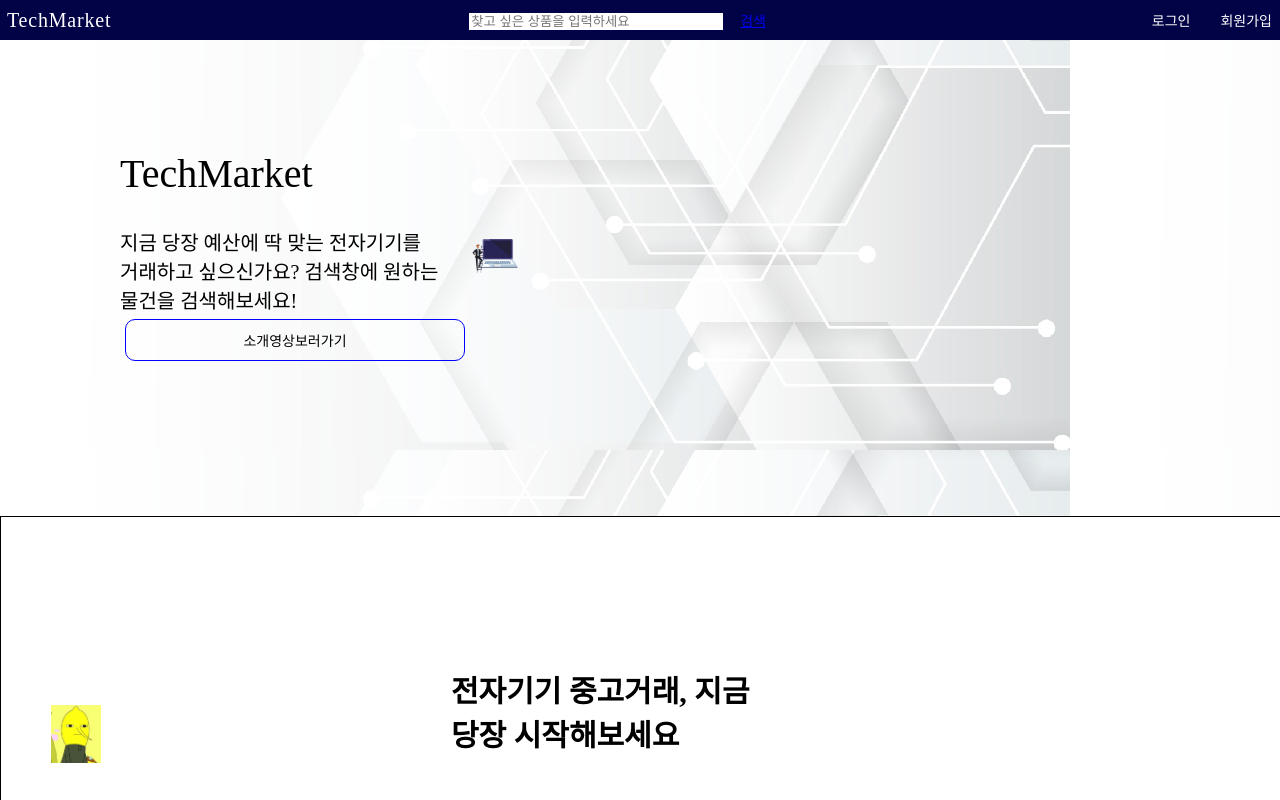
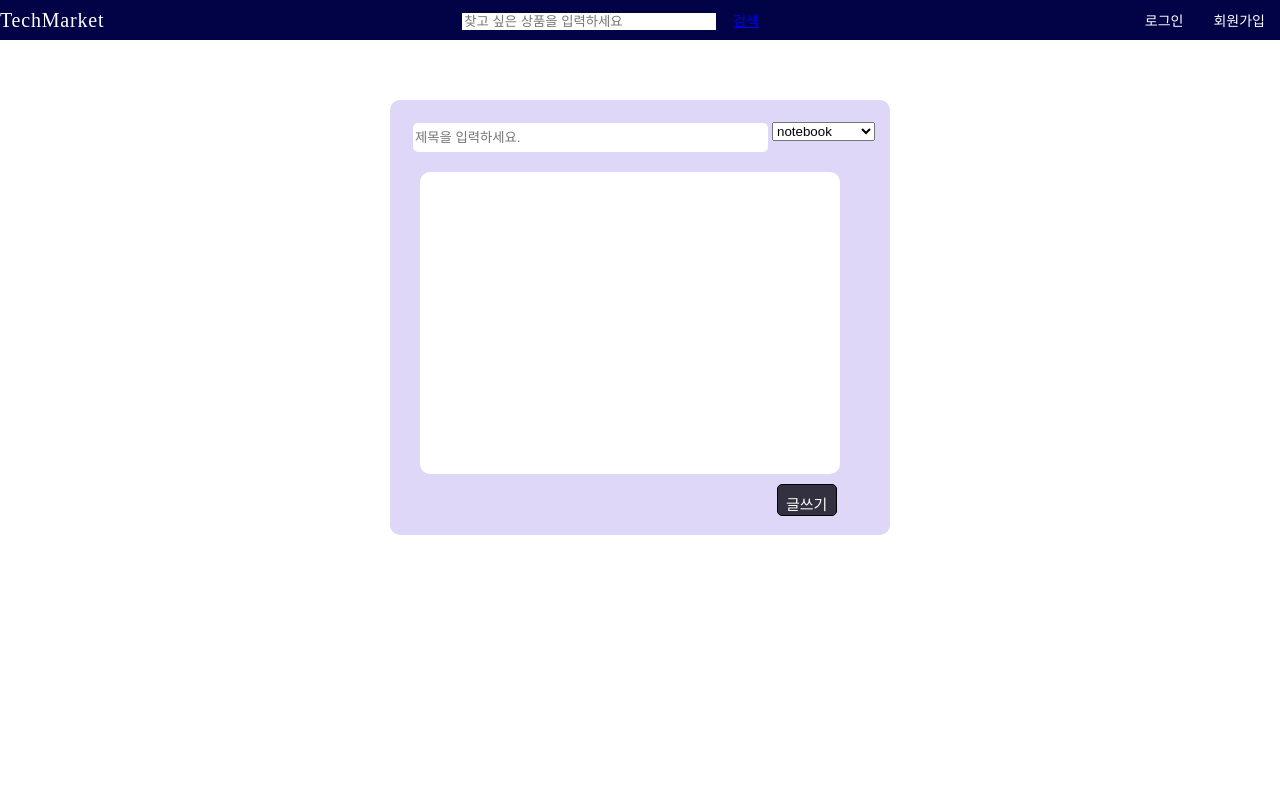
Before and after one commit to codestates/TechMarket-client, a React (Create React App) app in the folder TechMarket-Client/techmarket/: page / in a window 1280 px wide. Shown: the top 800 px of the page. Built offline with nearby package versions, Linux system fonts and the light colour scheme.

Commit message:
[Create]uploadPost

```diff
--- a/TechMarket-Client/techmarket/src/index.js
+++ b/TechMarket-Client/techmarket/src/index.js
@@ -1,12 +1,13 @@
-import { StrictMode } from "react";
 import ReactDOM from "react-dom";
 import { BrowserRouter } from 'react-router-dom';
 import App from "./App";
+import Post from "./pages/Post";
+
 require('dotenv').config();
 
 ReactDOM.render(
   <BrowserRouter>
-    <App />
+    <Post />
   </BrowserRouter>,
   document.getElementById('root')
 );
--- a/TechMarket-Client/techmarket/src/pages/MyPageModify.js
+++ b/TechMarket-Client/techmarket/src/pages/MyPageModify.js
@@ -33,7 +33,7 @@ const MyPageModify = () => {
                 alert("모든 항목은 필수입니다.")
             }
         } catch{
-            alert("예상치 못한 에러가 발생했습니다.\n 잠시 후 다시 시도해주세요.")
+            alert("예상치 못한 에러가 발생했습니다.\n 잠시 후 다시 시도해주세요.");
         }
     }
     return (
--- a/TechMarket-Client/techmarket/src/pages/Post.js
+++ b/TechMarket-Client/techmarket/src/pages/Post.js
@@ -1,3 +1,4 @@
+import axios from "axios";
 import React, { useState } from "react";
 
 import Nav from "../components/Nav";
@@ -7,6 +8,7 @@ import "../styles/Post.css";
 const Post = () => {
   const [title, setTitle] = useState("");
   const [summary, setSummary] = useState("");
+  const [category, setCategory] = useState("notebook");
 
   const inputTitleHandler = e => {
     setTitle(e.target.value);
@@ -15,6 +17,58 @@ const Post = () => {
   const inputSummaryHandler = e => {
     setSummary(e.target.value);
   };
+
+  const handleUploadPost = async () => {
+    try {
+      if(title !== "" && summary !== "") {
+        await axios.post (
+          `http://localhost:8080/mypage/upload`,
+          {
+            writerid: "jiwon", //나중에 작성자 아이디로 바꾸기
+            category: category,
+            title: title,
+            content: summary,
+            registday: getCurrentDate(),
+          })
+          .then(res => {
+            if(res.status === 200) {
+              alert("게시물 작성이 완료되었습니다.");
+            }
+          })
+      } else {
+        alert("모든 항목은 필수입니다.");
+        // 게시물 목록 화면으로 이동하기
+      }
+    } catch {
+      alert("예상치 못한 에러가 발생했습니다. \n 잠시 후 다시 시도해주세요.");
+    }
+  }
+
+  const handleCategory = (event) => {
+    setCategory(event.target.value);
+  }
+
+  const getCurrentDate = () => {
+    var date = new Date();
+    var year = date.getFullYear().toString();
+
+    var month = date.getMonth() + 1;
+    month = month < 10 ? '0' + month.toString() : month.toString();
+
+    var day = date.getDate();
+    day = day < 10 ? '0' + day.toString() : day.toString();
+
+    var hour = date.getHours();
+    hour = hour < 10 ? '0' + hour.toString() : hour.toString();
+
+    var minute = date.getMinutes();
+    minute = minute < 10 ? '0' + minute.toString() : minute.toString();
+
+    var seconds = date.getSeconds();
+    seconds = seconds < 10 ? '0' + seconds.toString() : seconds.toString();
+
+    return `${year}-${month}-${day} ${hour}:${minute}:${seconds}`;
+  }
 
   return (
     <>
@@ -28,7 +82,14 @@ const Post = () => {
               value={title}
               onChange={e => inputTitleHandler(e)}
             ></input>
-            <select id="product-post-category"></select>
+            <select onChange={handleCategory} id="product-post-category">
+              <option value="notebook">notebook</option>
+              <option value="iPad">iPad</option>
+              <option value="mobile phone">mobile phone</option>
+              <option value ="AirPods">AirPods</option>
+              <option value ="PC">PC</option>
+              <option value="Etc">Etc</option>
+            </select>
           </div>
           <div className="product-post-summary">
             <input
@@ -40,7 +101,7 @@ const Post = () => {
             ></input>
           </div>
           <div className="product-post-btn-container">
-            <button className="product-post-btn">글쓰기</button>
+            <button className="product-post-btn" onClick={handleUploadPost}>글쓰기</button>
           </div>
         </div>
       </div>
--- a/TechMarket-Client/techmarket/src/pages/Signup.js
+++ b/TechMarket-Client/techmarket/src/pages/Signup.js
@@ -44,7 +44,7 @@ const Signup = (props) =>{
       } else {
         alert("모든 항목은 필수입니다.");
       }
-    } catch{
+    } catch {
       alert("이미 존재하는 계정입니다. \n 다른 계정으로 회원가입을 시도해주세요.!")
     }
   }
```
